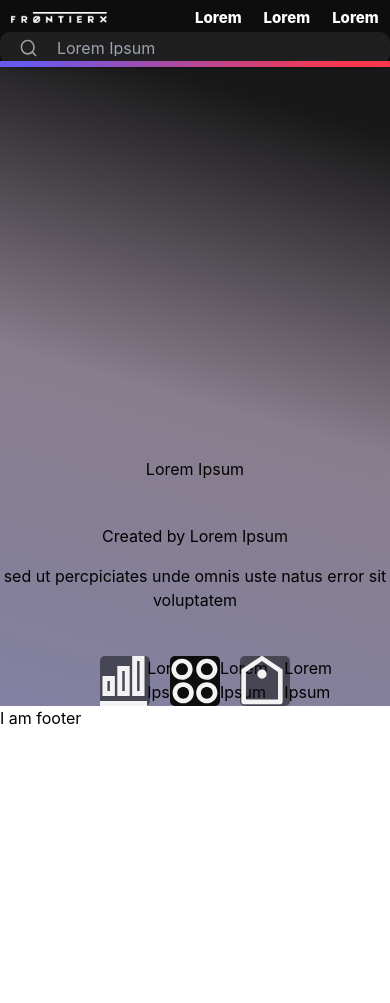
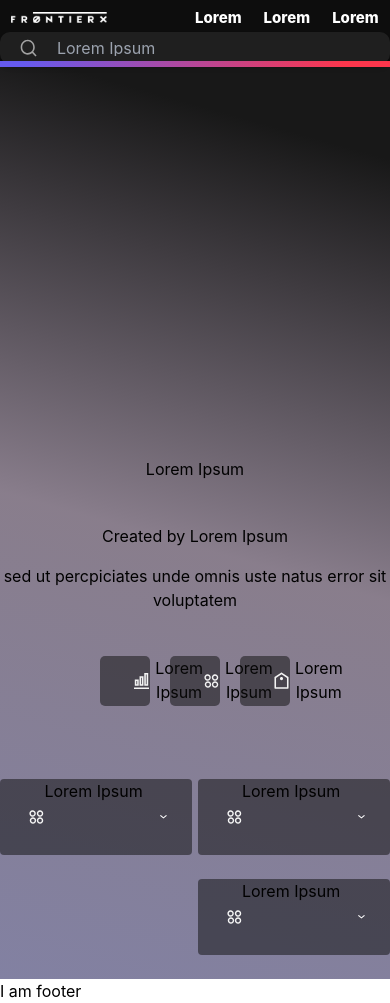
Before and after one commit to henatan99/JHELLY-FrontierX-nextjs-tailwind, a Next.js app: page / in a window 390 px wide. Before the commit the page ends 844 px from the top, so only its background shows below. Built offline with nearby package versions, Linux system fonts and the light colour scheme.

Commit message:
Add acordion and card elements and position them

```diff
--- /dev/null
+++ b/components/main/acordion.js
@@ -0,0 +1,26 @@
+import { useState } from 'react';
+import utilStyles from '../../styles/utils.module.css';
+
+const Accordion = (props) => {
+    const { children } = props;
+    const [show, setShow] = useState(false);
+    return (
+        <div className={`w-full h-fit-content max-h-[27.375rem] rounded-[4px] overflow-y-scroll pl-[1.838rem] pr-[1.577rem] mb-[1.5rem] ${utilStyles.accordionBg}`}>
+            <div className={`flex flex-row h-[4.75rem]`}>
+                <img src='/fourCirclesIcon.svg' className='w-[0.9375rem]' />
+                <h2>Lorem Ipsum</h2>
+                <button className='w-[0.449rem] ml-auto mr-0' onClick={() => setShow(!show)}>
+                    <img src='/expandArrowIcon.svg' ></img>
+                </button>
+            </div>
+            {
+                show &&
+                <div>
+                    {children}
+                </div>
+            }
+        </div>
+    )
+}
+
+export default Accordion;
--- /dev/null
+++ b/components/main/card.js
@@ -0,0 +1,40 @@
+const Card = (props) => {
+    const { description, title, percent } = props;
+    return (
+            <div className="text-[#8E8B8F] text-center">
+                <p>{description}</p>
+                <h1>{title}</h1>
+                <p>{percent}</p>
+            </div>
+    )
+}
+
+const CardsHolder = () => {
+    const cards = [
+        {ind: 1, description: 'Accessories & Ears', title: 'Lorem Ipsum', percent: '9%'},
+        {ind: 2, description: 'Arms', title: 'Lorem Ipsum', percent: '15%'},
+        {ind: 3, description: 'Eye', title: 'Lorem Ipsum', percent: '32%'},
+        {ind: 4, description: 'Glasses', title: 'Lorem Ipsum', percent: '3%'},
+        {ind: 5, description: 'Head', title: 'Lorem Ipsum', percent: '92%'},
+        {ind: 6, description: 'Legs & Clothes', title: 'Lorem Ipsum', percent: '2%'},
+        {ind: 7, description: 'Glasses', title: 'Lorem Ipsum', percent: '3%'},
+        {ind: 8, description: 'Head', title: 'Lorem Ipsum', percent: '92%'},
+        {ind: 9, description: 'Legs & Clothes', title: 'Lorem Ipsum', percent: '2%'}
+    ]
+
+    return (
+        <ul className="list-none flex flex-wrap">
+            {
+                cards.map(card => {
+                    return <li key={card.ind} className="w-[30.76%] p-[0.9375rem 1.625rem] bg-[#0D0D0D] mr-[1.56%] mb-[0.625rem]"><Card
+                        description={card.description}
+                        title={card.title}
+                        percent={card.percent}
+                    /></li>
+                })
+            }
+        </ul>
+    )
+}
+
+export default CardsHolder;
--- a/components/main/index.js
+++ b/components/main/index.js
@@ -1,7 +1,13 @@
 import utilStyles from '../../styles/utils.module.css';
-import Splitter from "./splitter";
+import Accordion from './acordion';
+import CardsHolder from './card';
 
 const MainSection = () => {
+    const caroselList = [
+        {ind: 1, src: '/analyticIcon.svg', text: 'Lorem Ipsum'},
+        {ind: 2, src: '/fourCirclesIcon.svg', text: 'Lorem Ipsum'},
+        {ind: 3, src: '/upArrowIcon.svg', text: 'Lorem Ipsum'},
+    ]
     return (
         <>
             <div className={`invisible flex flex-column items-center justify-center relative lg:visible min-w-[1750px] h-[25rem] mt-[-1.25rem] ${utilStyles.subHeaderBg}`}>
@@ -14,20 +20,28 @@ const MainSection = () => {
                 <p className='h-[2rem]'>sed ut percpiciates unde omnis uste natus error sit voluptatem</p>
             </div>
             <ul className='flex flex-row justify-center'>
-               <li className={`flex flex-row w-[12.78%] h-[3.125rem] ml-[0.625rem] mr-[0.625rem] rounded-[5px] ${utilStyles.caroselBg}`}>
-                    <img src='/analyticIcon.svg'/>
-                    Lorem Ipsum
-               </li>
-               <li className={`flex flex-row w-[12.78%] h-[3.125rem] ml-[0.625rem] mr-[0.625rem] rounded-[5px] ${utilStyles.caroselDarkBg}`}>
-                    <img src='/fourCirclesIcon.svg'/>
-                    Lorem Ipsum
-               </li>
-               <li className={`flex flex-row w-[12.78%] h-[3.125rem] ml-[0.625rem] mr-[0.625rem] rounded-[5px] ${utilStyles.caroselBg}`}>
-                    <img src='/upArrowIcon.svg'/>
-                    Lorem Ipsum
-               </li>
+               {
+                caroselList.map(carosel => {
+                    return <li className={`flex flex-row w-[12.78%] h-[3.125rem] ml-[0.625rem] mr-[0.625rem] rounded-[5px] ${utilStyles.caroselBg}`}>
+                        <img src={carosel.src} key={carosel.ind} className='w-[0.9375rem] ml-[2.125rem]' />
+                        <p className='text-center ml-[0.375rem]'>{carosel.text}</p>
+                    </li>
+                })
+               }
             </ul>
-            <Splitter />
+            <div className='grid grid-cols-2 gap-[1.32%] mt-[4.5625rem]'>
+                <div className='w-full md:w-[82.1%] ml-auto mr-0'>
+                    <Accordion></Accordion>
+                </div>
+                <div className='w-full md:w-[82.1%]'>
+                    <Accordion>
+                        <CardsHolder />
+                    </Accordion>
+                    <Accordion>
+                        <CardsHolder />
+                    </Accordion>
+                </div>
+            </div>
         </>
     )
 }
--- a/components/main/splitter.js
+++ /dev/null
@@ -1,5 +0,0 @@
-import utilStyles from '../../styles/utils.module.css';
-
-const Splitter = () => <span className={`w-full h-[10px] ${utilStyles.headerBar}`}></span>
-
-export default Splitter;
--- a/styles/utils.module.css
+++ b/styles/utils.module.css
@@ -55,6 +55,10 @@
     color: #A2A2A2;
 }
 
+.accordionBg {
+    background: rgba(13, 13, 13, 0.5);
+}
+
 /*  Typography   */
 
 .psText {
```
